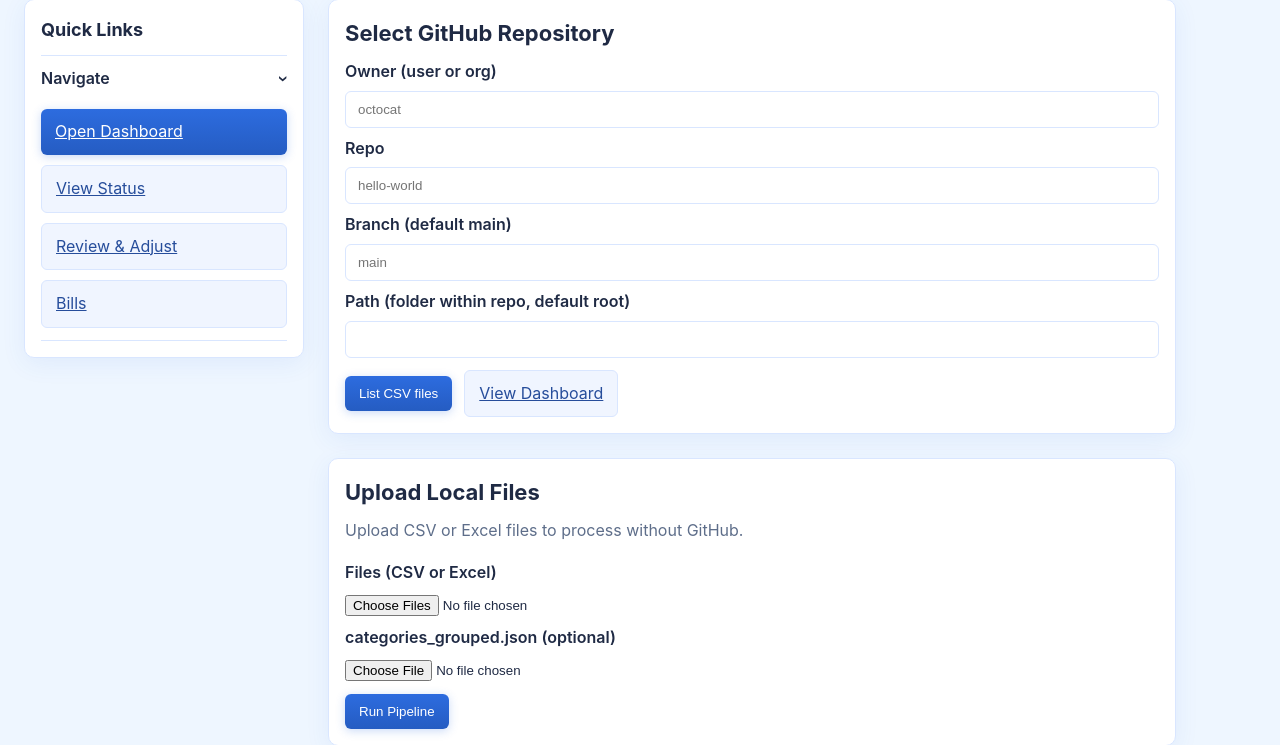
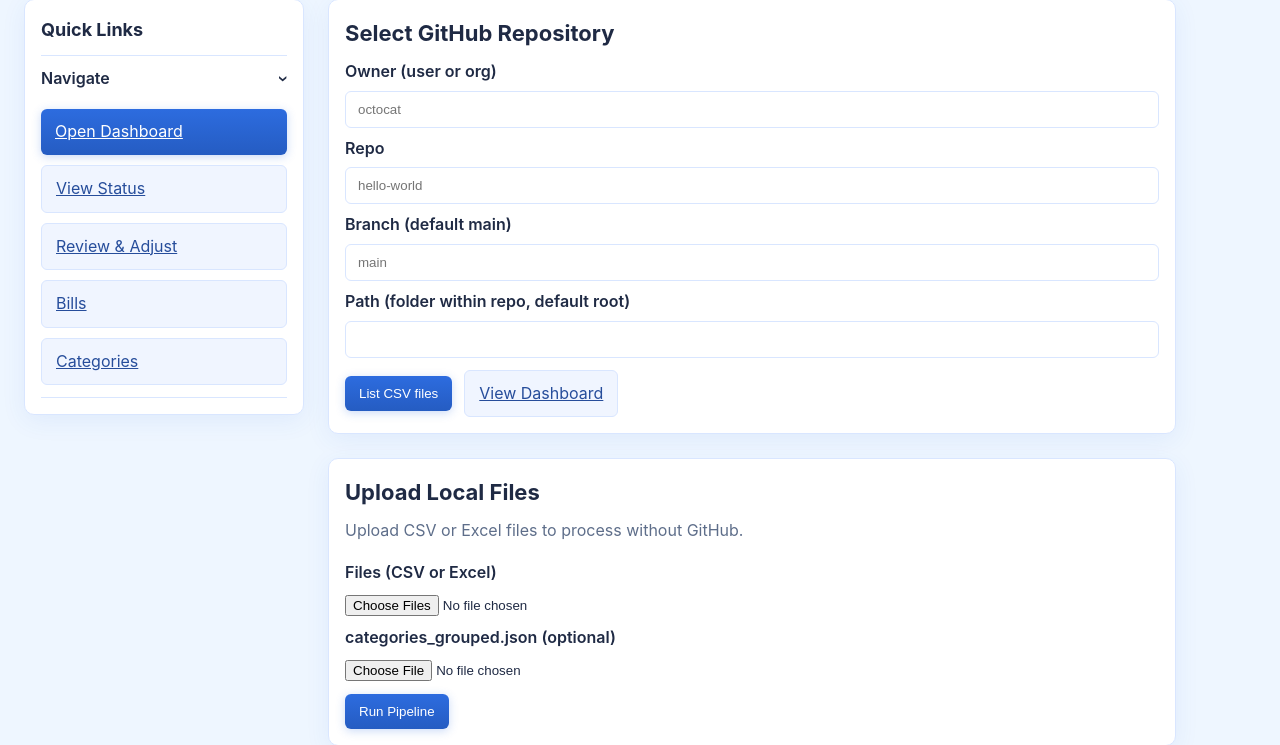
Before and after one commit to pdeepanraj/expensetracker, a Flask app: page / in a window 1280 px wide. Shown: the part 274-1019 px from the top of the page. Run offline with Flask 3, Linux system fonts and the light colour scheme.

Commit message:
Update index.html

```diff
--- a/templates/index.html
+++ b/templates/index.html
@@ -24,6 +24,7 @@
               <a class="btn secondary" href="/status">View Status</a>
               <a class="btn secondary" href="/review">Review & Adjust</a>
               <a class="btn secondary" href="/bills">Bills</a>
+               <a class="btn secondary" href="/categories">Categories</a>
             </div>
           </div>
         </div>
```
